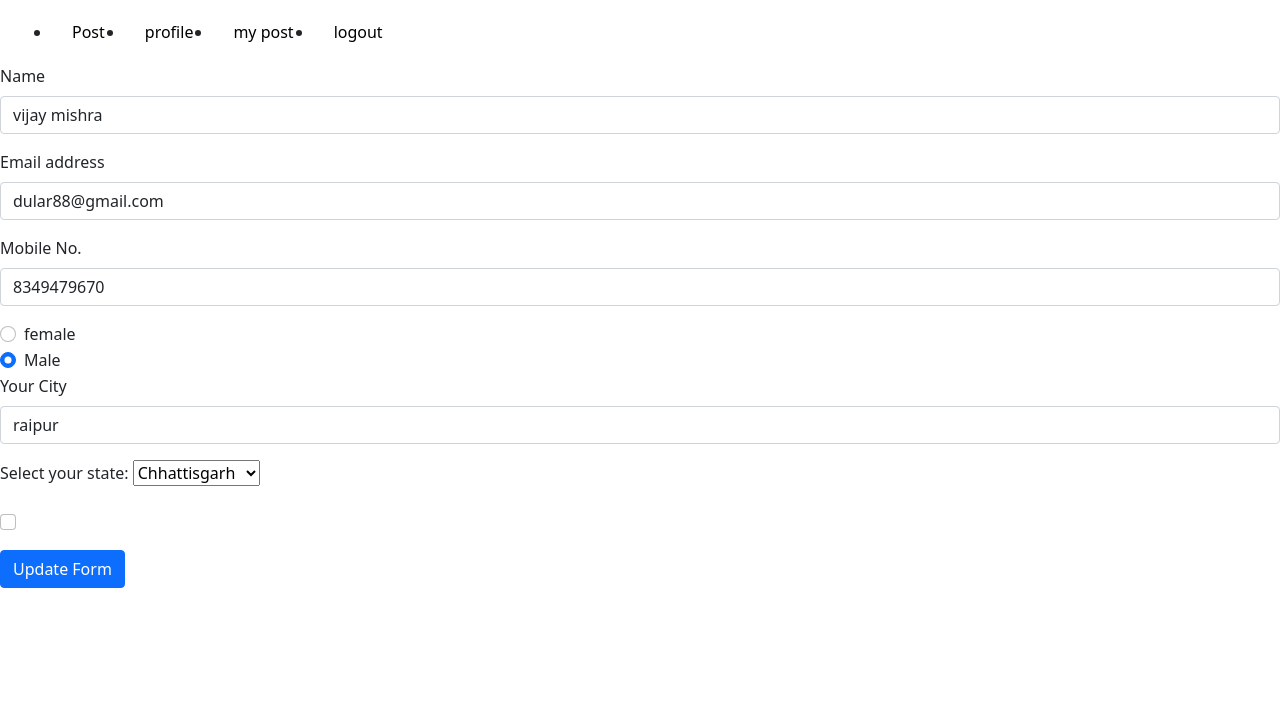
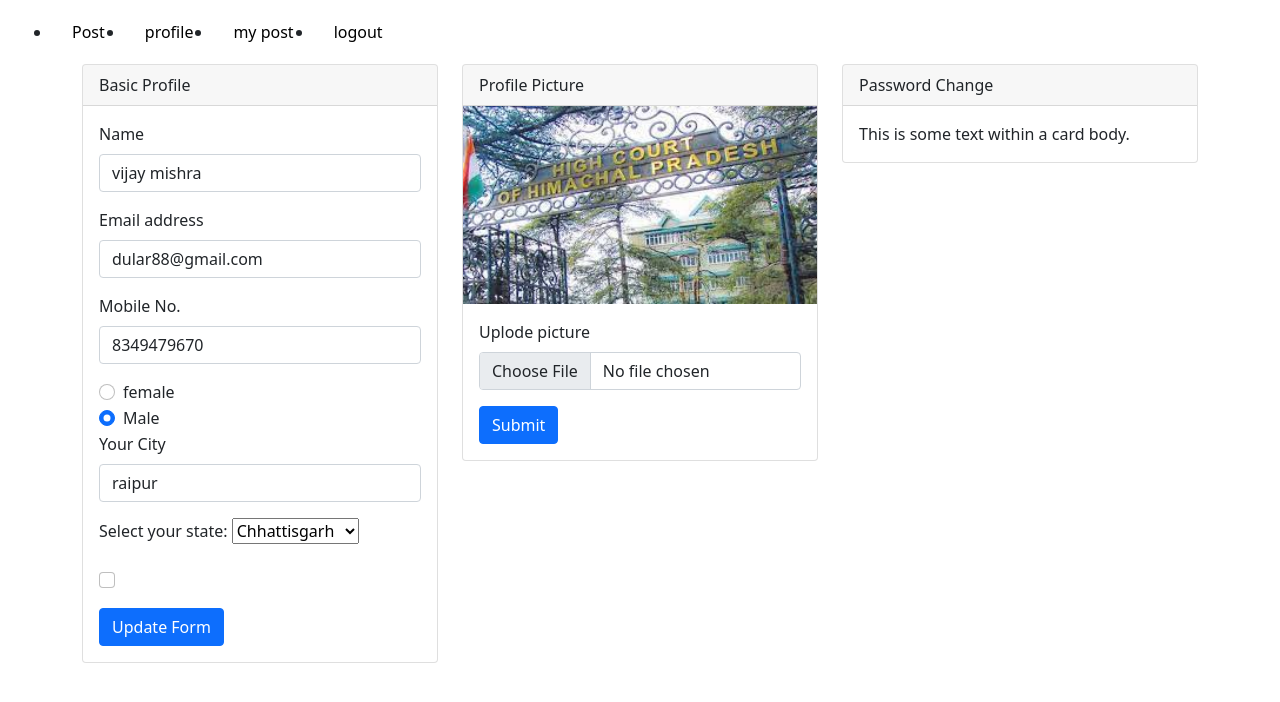
Before and after one commit to vijaymishra07/bloging_file, a PHP site: page /vjyphp/profile.php in a window 1280 px wide. Shown: the top 702 px of the page. Run offline with PHP 8.4, Linux system fonts and the light colour scheme; the visitor is signed in with stand-in values (Sample User, id 1); data comes from the database, SQL or seed files in the repository; a stand-in replaces the project's code that opens the database connection.

Commit message:
profile photo

```diff
--- a/connection.php
+++ b/connection.php
@@ -5,4 +5,6 @@
 }else{
 	echo "not connect";
 }
+
+$base_url = "http://localhost/vjyphp/";
 ?>
--- a/navbar.php
+++ b/navbar.php
@@ -11,9 +11,9 @@
 	</style>
 	<div class="navbaar">
 <ul>
-			<li><a href="postInsert.php"> Post</a></li>
-			<li><a href="profile.php">profile</a></li>
-			<li><a href="myPost.php">my post</a></li>
+			<li><a href="post/postInsert.php"> Post</a></li>
+			<li><a href="<?php echo $base_url; ?>profile.php">profile</a></li>
+			<li><a href="post/myPost.php">my post</a></li>
 			<li><a href="submitUpdate.php?logout=ok">logout</a></li>
 
 		</ul>
--- a/profile.php
+++ b/profile.php
@@ -6,11 +6,11 @@ if($email == ""){
 }
 
 
-     include('db.php');
+     include('connection.php');
  $user_id = $_SESSION['user_id'];
 
   $str = "SELECT *  FROM cratetable WHERE id = ".$user_id;
-  $query=mysqli_query($convij,$str);
+  $query=mysqli_query($con,$str);
   $updateData = mysqli_fetch_array($query);
   ?>
 <!DOCTYPE html>
@@ -35,7 +35,16 @@ if($email == ""){
 <body>
 	<div class="navbaar">
 		<?php include "navbar.php"; ?>
-		<form action="send.php" method="post">
+  </div>
+  <div class="container">
+    <div class="row">
+      <div class="col-sm-4">
+        <div class="card">
+           <div class="card-header">
+          Basic Profile
+        </div>
+        <div class="card-body">
+          <form action="send.php" method="post">
   <input type="hidden" name="user_id">
   <div class="mb-3">
     <label for="exampleInputEmail1" class="form-label">Name</label>
@@ -78,6 +87,40 @@ if($email == ""){
   </div>
   <button type="submit" class="btn btn-primary" name="updateForm">Update Form</button>
 </form>
-	</div>
+
+        </div>
+      </div>
+      </div>
+      <div class="col-sm-4">
+        <div class="card">
+           <div class="card-header">
+          Profile Picture
+        </div>
+        <img src="fileimg/courtjob.jpeg">
+        <div class="card-body">
+          <form action="api.php" method="post" enctype="multipart/form-data">
+          <div class="mb-3">
+            <label for="exampleInputPassword1" class="form-label">Uplode picture</label>
+            <input type="file" name="vijuplode" class="form-control" id="exampleInputPassword1">
+          </div>
+
+          <button type="submit" value="gdfgdfgdfg" name="file_uplode"  class="btn btn-primary">Submit</button>
+        </form>
+        </div>
+      </div>
+      </div>
+      <div class="col-sm-4">
+        <div class="card">
+           <div class="card-header">
+          Password Change
+        </div>
+        <div class="card-body">
+          This is some text within a card body.
+        </div>
+      </div>
+      </div>
+    </div>
+  </div>
+
 </body>
 </html>
--- a/submitUpdate.php
+++ b/submitUpdate.php
@@ -1,6 +1,6 @@
 <?php
 
-include "db.php";
+include "connection.php";
 
 if (isset($_POST['submit_button'])) {
 	extract($_POST);
@@ -8,7 +8,7 @@ if (isset($_POST['submit_button'])) {
 
 	 $str="SELECT * FROM cratetable WHERE email='$email' AND password='$encrypt_password'";
 
-		$query=mysqli_query($convij, $str);
+		$query=mysqli_query($con, $str);
 		if (mysqli_num_rows($query)==1) {
 			$data = mysqli_fetch_array($query);
 			$name = $data['name'];
```
Also changed, not shown: api.php (added, +29 -0 lines), fileimg/courtjob.jpeg (added), fileimg/soundswitchfeat-676x420.jpg (added), fileimg/upjob.jpeg (added), myupload/cheerful-sanitary-technician-work_23-2147772324.jpg (deleted), 1 other file.
